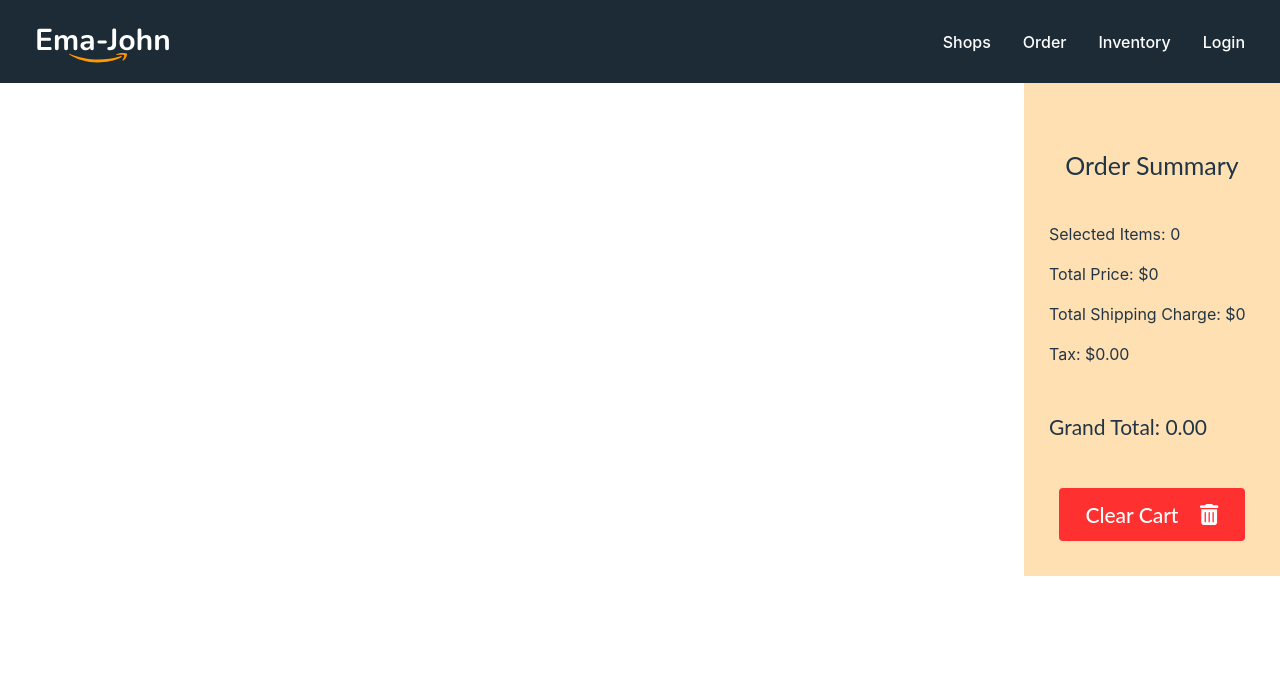
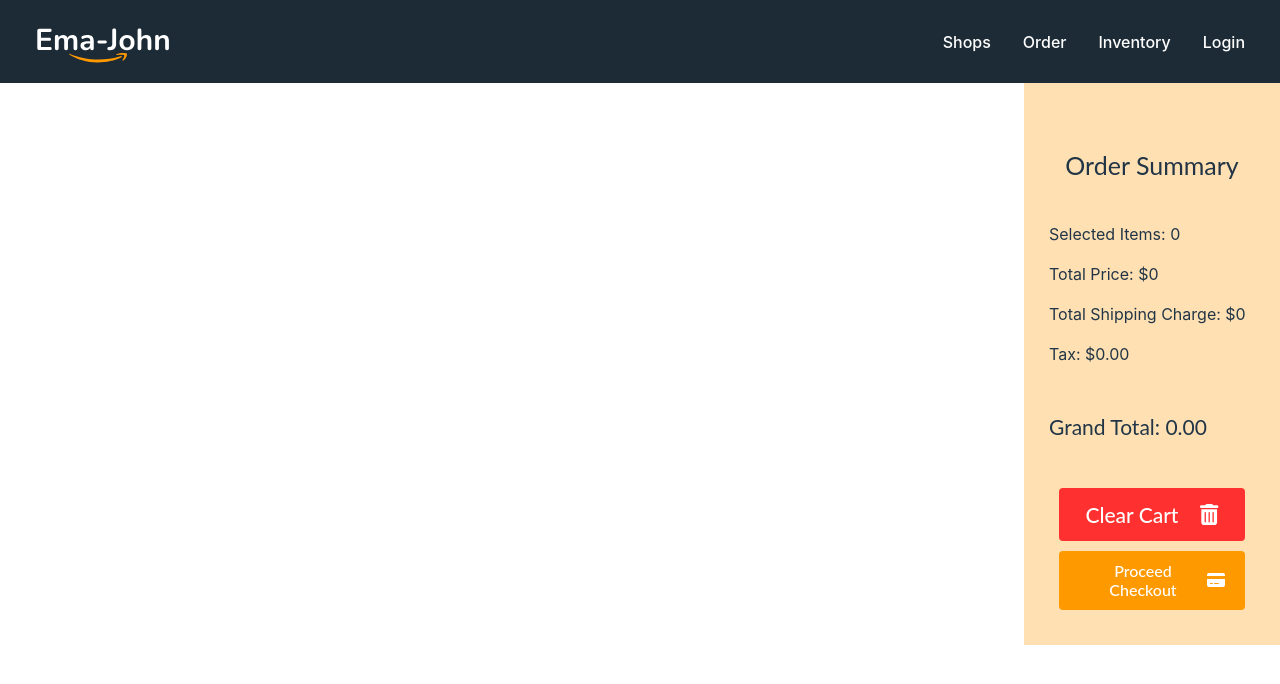
Before and after one commit to Ahana-Nandi-Tultul/PH_Simple_Ecommerce_React, a React (Vite) app: page /order in a window 1280 px wide. Shown: the top 684 px of the page. Built offline with nearby package versions, Linux system fonts and the light colour scheme.

Commit message:
Pass HTML element as Children through Props

```diff
--- a/src/components/Cart/Cart.jsx
+++ b/src/components/Cart/Cart.jsx
@@ -3,7 +3,7 @@ import "./Cart.css";
 import { FontAwesomeIcon } from '@fortawesome/react-fontawesome'
 import { faTrashAlt } from '@fortawesome/free-solid-svg-icons'
 
-const Cart = ({cart, handleClearCart}) => {
+const Cart = ({cart, handleClearCart, children}) => {
     // const cart = props.cart; //option : 1
     // const {cart} = props; //option: 2
 
@@ -33,6 +33,7 @@ const Cart = ({cart, handleClearCart}) => {
                 <span>Clear Cart</span>
                 <FontAwesomeIcon icon={faTrashAlt} />
             </button>
+            {children}
         </div>
     );
 };
--- /dev/null
+++ b/src/components/Checkout/Checkout.jsx
@@ -0,0 +1,11 @@
+import React from 'react';
+
+const Checkout = () => {
+    return (
+        <div>
+            <h2>Checkout you order !!! page</h2>
+        </div>
+    );
+};
+
+export default Checkout;
--- a/src/components/Order/Order.jsx
+++ b/src/components/Order/Order.jsx
@@ -1,9 +1,11 @@
 import React, { useState } from 'react';
 import Cart from '../Cart/Cart';
-import { useLoaderData } from 'react-router-dom';
+import { Link, useLoaderData } from 'react-router-dom';
 import ReviewItems from '../ReviewItems/ReviewItems';
 import './Order.css';
 import { deleteShoppingCart, removeItems } from '../../utilities/db';
+import { FontAwesomeIcon } from '@fortawesome/react-fontawesome'
+import { faCreditCardAlt } from '@fortawesome/free-solid-svg-icons'
 
 const Order = () => {
     const savedCart = useLoaderData();
@@ -35,7 +37,14 @@ const Order = () => {
                 <div className='cart-container'>
                     <Cart
                     cart={cart}
-                    handleClearCart={handleClearCart}></Cart>
+                    handleClearCart={handleClearCart}>
+                        <Link to="/checkout">
+                            <button className='btn-procced-order'>
+                                <span>Proceed Checkout</span>
+                                <FontAwesomeIcon icon={faCreditCardAlt} />
+                            </button>
+                        </Link>
+                    </Cart>
                 </div>
             </div>
         </div>
--- a/src/components/Shops/Shops.css
+++ b/src/components/Shops/Shops.css
@@ -9,3 +9,15 @@
     gap: 45px;
     margin: 50px;
 }
+
+.btn-procced-order{
+    border-radius: 4px;
+    background: #FF9900;
+    width: 90%;
+    display: flex;
+    justify-content: space-between;
+    align-items: center;
+    color: white;
+    font-family: Lato;
+    margin: 10px auto;
+}
--- a/src/components/Shops/Shops.jsx
+++ b/src/components/Shops/Shops.jsx
@@ -3,7 +3,9 @@ import './Shops.css';
 import Product from '../Product/Product';
 import Cart from '../Cart/Cart';
 import { addToCart, deleteShoppingCart, getStoredItem } from '../../utilities/db';
-
+import { Link } from 'react-router-dom';
+import { FontAwesomeIcon } from '@fortawesome/react-fontawesome'
+import { faArrowRight } from '@fortawesome/free-solid-svg-icons'
 
 
 const Shops = () => {
@@ -65,7 +67,14 @@ const Shops = () => {
             <div className='cart-container'>
                 <Cart
                 cart={cart}
-                handleClearCart = {handleClearCart}></Cart>
+                handleClearCart = {handleClearCart}>
+                        <Link to="/order">
+                            <button className='btn-procced-order'>
+                                <span>Review Order</span>
+                                <FontAwesomeIcon icon={faArrowRight} />
+                            </button>
+                        </Link>
+                </Cart>
             </div>
         </div>
     );
--- a/src/main.jsx
+++ b/src/main.jsx
@@ -12,6 +12,7 @@ import Order from './components/Order/Order.jsx';
 import Inventory from './components/Inventory/Inventory.jsx';
 import Login from './components/Login/Login.jsx';
 import cartProductsLoader from './components/Loader/cartProductsLoader.js';
+import Checkout from './components/Checkout/Checkout.jsx';
 
 const router = createBrowserRouter([
   {
@@ -32,6 +33,10 @@ const router = createBrowserRouter([
         element: <Inventory></Inventory>
       },
       {
+        path: 'checkout',
+        element: <Checkout></Checkout>
+      },
+      {
         path: 'login',
         element: <Login></Login>
       }
```
